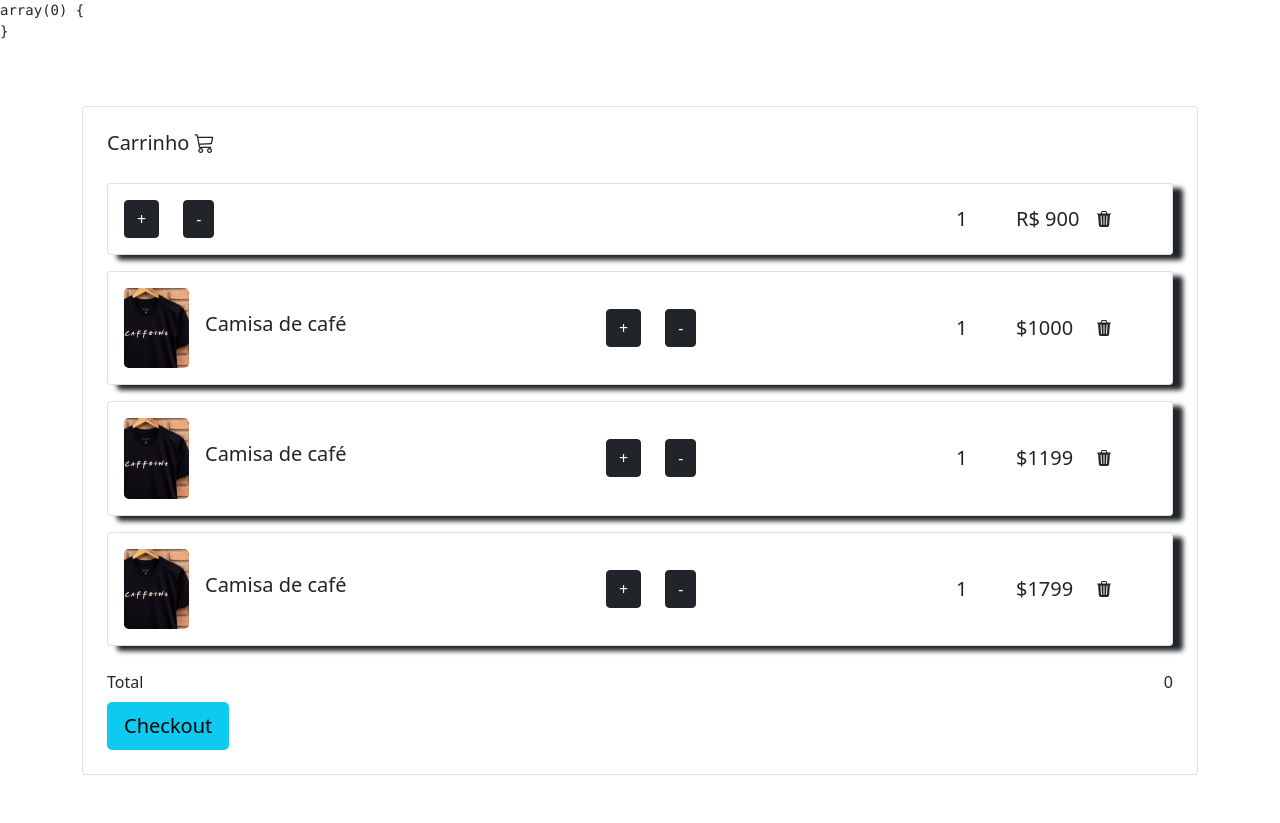
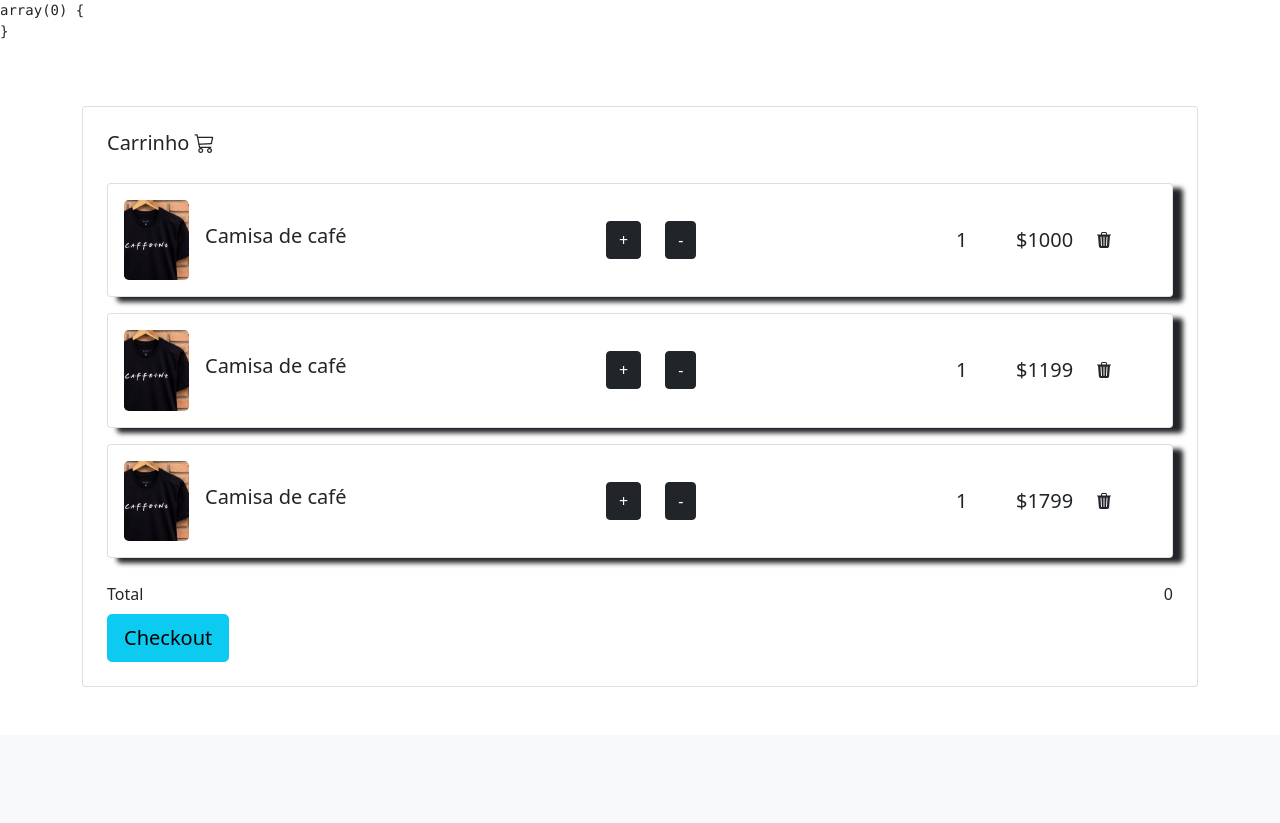
Before and after one commit to Drugs/Coffee221, a PHP site: page /coffee221/pages/carrinho.php in a window 1280 px wide. Shown: the part 161-984 px from the top of the page. After the commit the page ends 848 px from the top, so only its background shows below. Run offline with PHP 8.4, Linux system fonts and the light colour scheme; a user stored in the database is signed in; data comes from the database, SQL or seed files in the repository; some libraries are stand-ins or nearby versions.

Commit message:
Update carrinho.php

```diff
--- a/pages/carrinho.php
+++ b/pages/carrinho.php
@@ -7,7 +7,8 @@ include '../include/nave-site.php';
 //-------------------alimentos------------------------------------
 $consulta = "SELECT * FROM `carrinho`
 join item_de_carrinho on item_de_carrinho.fk_id_carrinho = carrinho.id_carrinho
-join info_alimento on info_alimento.id_info_alimento = item_de_carrinho.fk_id_info_produto join produto on produto.id_produto = info_alimento.fk_id_produto join galeria on galeria.fk_id_produto = produto.id_produto
+join info_alimento on info_alimento.id_info_alimento = item_de_carrinho.fk_id_info_produto join produto on produto.id_produto = info_alimento.fk_id_produto
+join galeria on galeria.fk_id_produto = produto.id_produto
 WHERE item_de_carrinho.categoria ='alimento'
 and carrinho.fk_id_pessoa = {$_SESSION['id_pessoa']}";
 $query = mysqli_query($con, $consulta);
@@ -18,7 +19,9 @@ echo "</pre>";
 //-------------------roupas------------------------------------
 $consulta = "SELECT * FROM `carrinho`
 join item_de_carrinho on item_de_carrinho.fk_id_carrinho = carrinho.id_carrinho
-join info_roupa on info_roupa.id_info_roupa = item_de_carrinho.fk_id_info_produto join produto on produto.id_produto = info_roupa.fk_id_produto  join galeria on galeria.fk_id_produto = produto.id_produto
+join info_roupa on info_roupa.id_info_roupa = item_de_carrinho.fk_id_info_produto
+join produto on produto.id_produto = info_roupa.fk_id_produto
+join galeria on galeria.fk_id_produto = produto.id_produto
 WHERE item_de_carrinho.categoria ='roupa'
 and carrinho.fk_id_pessoa = {$_SESSION['id_pessoa']}";
 $query = mysqli_query($con, $consulta);
@@ -45,18 +48,45 @@ echo "</pre>";
 
 
                             <!---Primeiro produto-->
-                            <div class="card mb-3" style="box-shadow: 10px 5px 5px ;">
-                                <div class="card-body">
-                                    <div class="d-flex justify-content-between">
+
 
                                     <?php
+									$anterior = 0;
 		foreach($roupa as $vestido ){
-                                       echo"<div class='d-flex flex-row align-items-center'>
-                                                <div><img src = '../imagens/{$vestido['endereco']}' class='img-fluid rounded-3' alt='Shopping item' style='width: 65px;'>
-                                                </div></div>
-                                       <div class='mt-3'><h5>{$vestido['nome_produto']}</h5></div>"
-
-                                       ;
+			$atual = $vestido['fk_id_info_produto'];
+			if ($atual != $anterior){
+				$subtotal = $vestido['quantidade'] * $vestido['preco'];
+				echo"<div class='card mb-3' style='box-shadow: 10px 5px 5px ;'>
+					<div class='card-body'>
+						<div class='d-flex justify-content-between'>
+							<div class='d-flex flex-row align-items-center'>
+								<div>
+									<img src = '../imagens/{$vestido['endereco']}' class='img-fluid rounded-3' alt='Shopping item' style='width: 65px;'>
+								</div>
+							</div>
+							<div class='mt-3'>
+								<h5>{$vestido['nome_produto']}</h5>
+							</div>
+							<div class='d-flex flex-row align-items-center'>
+								<button onclick=\"quant('item1', 'add', 'prod1')\" type='button' class='mr-2 btn btn-dark'>+</button>
+								<button onclick=\"quant('item1', 'sub', 'prod1')\" type='button' class='ms-4 btn btn-dark'>-</button>
+							</div>
+							<div class='d-flex flex-row align-items-center'>
+								<div style='width: 60px;'>
+									<h5 id='item1' class='fw-normal mb-0' data-quantidade='{$vestido['quantidade']}' data-preco='{$vestido['preco']}'>{$vestido['quantidade']}</h5>
+								</div>
+								<div style='width: 80px;'>
+									<h5 id='prod1' class='mb-0'>R$ {$subtotal}</h5>
+								</div>
+								<div style='width: 60px;'>
+									<a><i class='bi bi-trash3-fill'></i></a>
+								</div>
+							</div>
+						</div>
+					</div>
+				</div>";
+			}
+			$anterior = $atual;
 		}
 
 
@@ -67,26 +97,7 @@ echo "</pre>";
 
                                         ?>
 
-                                        <div class="d-flex flex-row align-items-center">
-                                            <button onclick="quant('item1', 'add', 'prod1')" type="button" class="mr-2 btn btn-dark">+</button>
-                                            <button onclick="quant('item1', 'sub', 'prod1')" type="button" class="ms-4 btn btn-dark">-</button>
-                                        </div>
-                                        <div class="d-flex flex-row align-items-center">
-                                            <div style="width: 60px;">
-                                                <h5 id='item1' class="fw-normal mb-0" data-quantidade="1" data-preco="900">1</h5>
-                                            </div>
 
-                                            <div style="width: 80px;">
-                                                <h5 id='prod1' class="mb-0">R$ 900</h5>
-                                            </div>
-                                            <div style="width: 60px;">
-                                                <a><i class="bi bi-trash3-fill"></i></a>
-                                            </div>
-                                        </div>
-
-                                    </div>
-                                </div>
-                            </div>
 
 
                             <!---Segundo produto-->
@@ -205,53 +216,11 @@ echo "</pre>";
 			}
 		}
 		let precoNovo = imprimeQnt * preco
-                                                    console.log(imprimeQnt * preco);
-
 		dinheiro.innerHTML = 'R$ ' + precoNovo
 		imprime.innerHTML = imprimeQnt
 		imprime.dataset.quantidade = imprimeQnt
-
-                                                    let novo = (imprimeQnt*preco+ imprimeQnt*preco+imprimeQnt*preco+imprimeQnt*preco)
-
-                                                            console.log (novo)
-                                                            dinheiro.innerHTMAL=novo
-                                                            document.getElementById('total').innerHTML=(novo);
-                                                            }
-                                                            function soma(prod){
-
-                                                          document.getElementById(prod);
-
-                                                            console.log (prod+preco);
-
 	}
 </script>
-                                            <script>
-                                            function quant(ide, fun, prod) {
-                                                let imprime = document.getElementById(ide)
-                                                let imprimeQnt = imprime.dataset.quantidade
-                                                let preco = imprime.dataset.preco
-                                                let dinheiro = document.getElementById(prod)
-                                                if (fun == 'add') {
-                                                    imprimeQnt++
-                                                }
-                                                if (fun == 'sub') {
-                                                    imprimeQnt--
-                                                    if (imprimeQnt <= 0) {
-                                                        imprimeQnt = 0
-                                                    }
-                                                }
-                                                let precoNovo = imprimeQnt * preco
-                                                console.log(imprimeQnt * preco);
-
-                                                dinheiro.innerHTML = 'R$ ' + precoNovo
-                                                imprime.innerHTML = imprimeQnt
-                                                imprime.dataset.quantidade = imprimeQnt
-
-                                            }
-
-
-                                        </script>
-
                             </div>
 
                             <button type="button" class="btn btn-info btn-block btn-lg" onclick="document.location= 'checkoutpage.php'">
```
Lines whose indentation alone changed are shown as unchanged.
